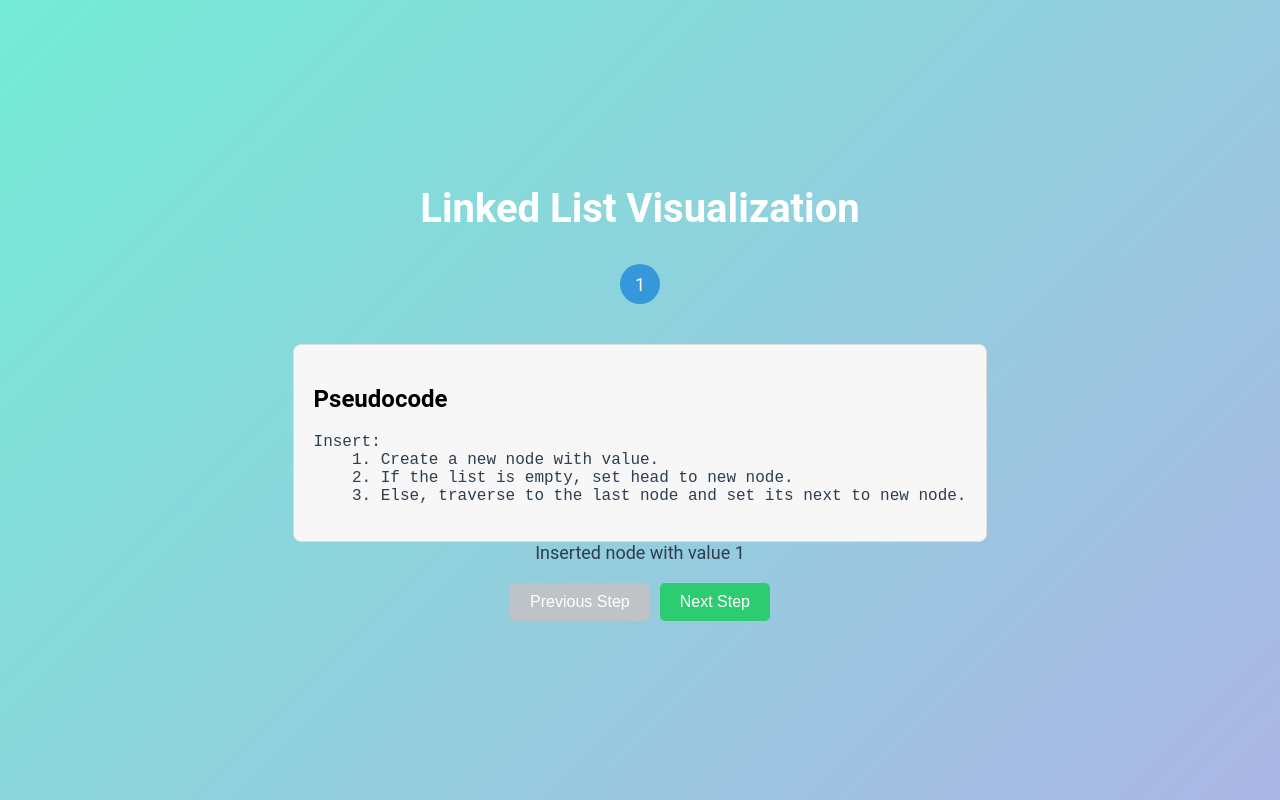
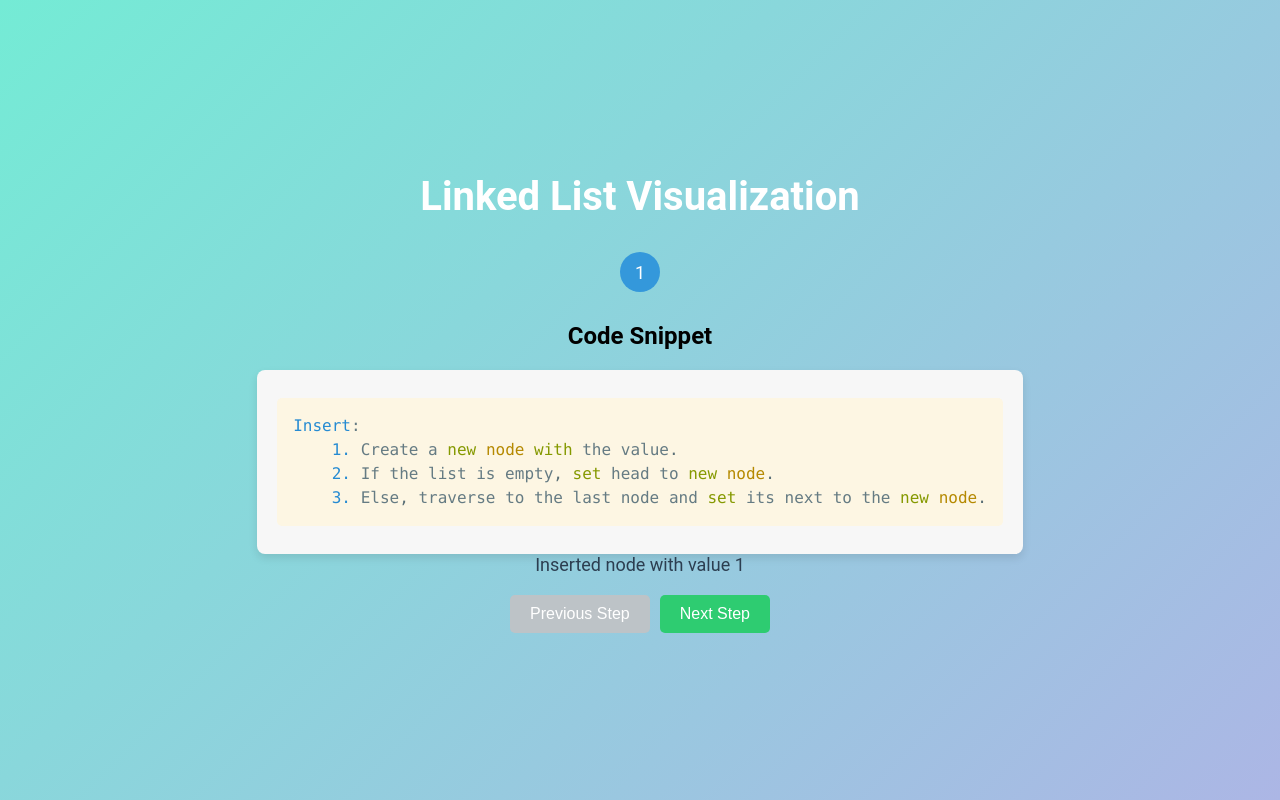
Before and after one commit to tiaL-ops/karoka-core, a React (Create React App) app in the folder frontend/: page /linkedlist in a window 1280 px wide. Built offline with nearby package versions, Linux system fonts and the light colour scheme.

Commit message:
Better Linked List

```diff
--- a/frontend/src/components/LinkedListPage/CodeView.css
+++ b/frontend/src/components/LinkedListPage/CodeView.css
@@ -0,0 +1,22 @@
+.code-view {
+    background-color: #f7f7f7;
+    padding: 20px;
+    border-radius: 8px;
+    margin-top: 20px;
+    text-align: left;
+    box-shadow: 0 4px 8px rgba(0, 0, 0, 0.1);
+  }
+
+  .code-section {
+    margin-top: 30px;
+  }
+
+  .code-section h2 {
+    font-size: 24px;
+    margin-bottom: 10px;
+  }
+
+  pre {
+    font-family: 'Courier New', Courier, monospace;
+    font-size: 16px;
+  }
--- a/frontend/src/components/LinkedListPage/LinkedListPage.js
+++ b/frontend/src/components/LinkedListPage/LinkedListPage.js
@@ -1,12 +1,13 @@
 import React, { useState } from 'react';
-import LinkedList from '../../algorithms/linkedList';
+import LinkedList from '../../algorithms/linkedList'; // The linked list logic
 import './LinkedListPage.css';
+import CodeView from './CodeView'; // Import the CodeView component
 
 function LinkedListPage() {
   const [list] = useState(new LinkedList());
   const [currentStep, setCurrentStep] = useState(0);
   const [steps, setSteps] = useState([]);
-  const [pseudocode, setPseudocode] = useState('');
+  const [codeSnippet, setCodeSnippet] = useState(''); // State to hold the code snippet
 
   // Initialize the linked list with some nodes and set steps
   const initializeList = () => {
@@ -15,10 +16,12 @@ function LinkedListPage() {
     list.insert(3);
     list.traverse();
     setSteps(list.getSteps());
-    setPseudocode(`Insert:
-    1. Create a new node with value.
+
+    // Initial pseudocode for insertion
+    setCodeSnippet(`Insert:
+    1. Create a new node with the value.
     2. If the list is empty, set head to new node.
-    3. Else, traverse to the last node and set its next to new node.`);
+    3. Else, traverse to the last node and set its next to the new node.`);
   };
 
   // Call initializeList when the page loads
@@ -30,7 +33,7 @@ function LinkedListPage() {
   const handleNext = () => {
     if (currentStep < steps.length - 1) {
       setCurrentStep(currentStep + 1);
-      updatePseudocode(currentStep + 1);
+      updateCodeSnippet(currentStep + 1);
     }
   };
 
@@ -38,24 +41,25 @@ function LinkedListPage() {
   const handlePrevious = () => {
     if (currentStep > 0) {
       setCurrentStep(currentStep - 1);
-      updatePseudocode(currentStep - 1);
+      updateCodeSnippet(currentStep - 1);
     }
   };
 
   // Update the pseudocode based on the current step description
-  const updatePseudocode = (stepIndex) => {
+  const updateCodeSnippet = (stepIndex) => {
     const stepDescription = steps[stepIndex]?.description;
+
     if (stepDescription.includes('Inserted')) {
-      setPseudocode(`Insert:
-      1. Create a new node with value.
+      setCodeSnippet(`Insert:
+      1. Create a new node with the value.
       2. If the list is empty, set head to new node.
-      3. Else, traverse to the last node and set its next to new node.`);
+      3. Else, traverse to the last node and set its next to the new node.`);
     } else if (stepDescription.includes('Deleted')) {
-      setPseudocode(`Delete:
+      setCodeSnippet(`Delete:
       1. Find the node with the given value.
       2. If found, update the previous node's next to skip the deleted node.`);
     } else if (stepDescription.includes('Visited')) {
-      setPseudocode(`Traverse:
+      setCodeSnippet(`Traverse:
       1. Start from the head.
       2. Visit each node and move to the next node until the end of the list.`);
     }
@@ -77,19 +81,14 @@ function LinkedListPage() {
         </div>
       );
       if (current.next) {
-        nodes.push(
-          <div className="arrow" key={`arrow-${index}`}>
-            &rarr;
-          </div>
-        );
+        nodes.push(<div className="arrow" key={`arrow-${index}`}>&rarr;</div>);
       }
       current = current.next;
-      index++;  // Increment the index for unique keys
+      index++;
     }
 
     return <div className="linked-list">{nodes}</div>;
   };
-
 
   return (
     <div className="linked-list-page">
@@ -99,9 +98,9 @@ function LinkedListPage() {
       {renderLinkedList()}
 
       {/* Display the pseudocode */}
-      <div className="pseudocode">
-        <h2>Pseudocode</h2>
-        <pre>{pseudocode}</pre>
+      <div className="code-section">
+        <h2>Code Snippet</h2>
+        <CodeView codeSnippet={codeSnippet} /> {/* Use the CodeView component */}
       </div>
 
       {/* Display the current step description */}
```
